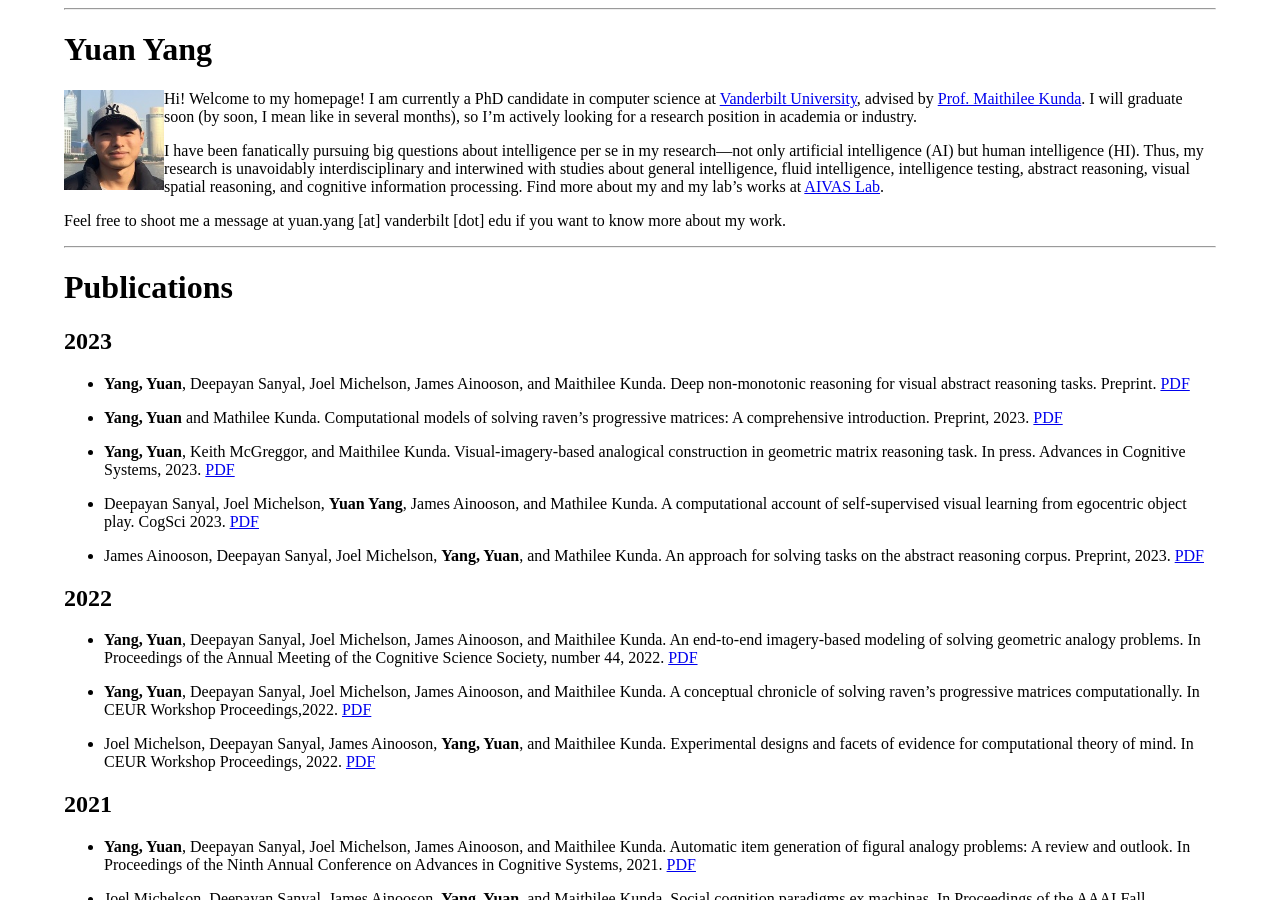
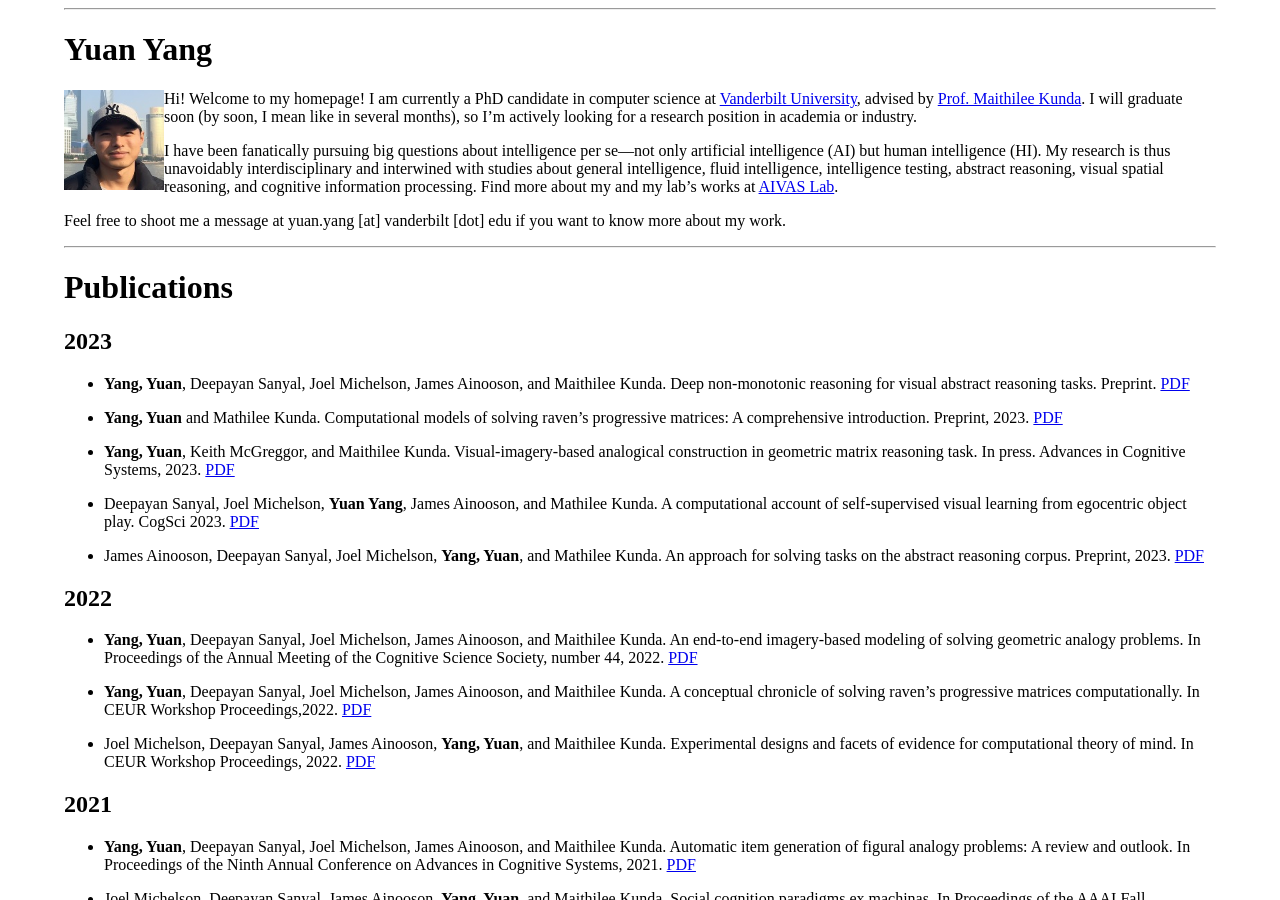
Before and after one commit to Yang-Yuan/Yang-Yuan.github.io, a Jekyll site: the page built from docs/index.md, in a window 1280 px wide and 900 px high. Built offline with Jekyll 4.4.1, drawn with Linux system fonts in a browser that asks for light colours.

Commit message:
Update index.md

```diff
--- a/docs/index.md
+++ b/docs/index.md
@@ -16,7 +16,7 @@ title: Yuan Yang
 
 Hi! Welcome to my homepage! I am currently a PhD candidate in computer science at [Vanderbilt University](https://www.vanderbilt.edu/){:target="_blank"}, advised by [Prof. Maithilee Kunda](https://my.vanderbilt.edu/mkunda/){:target="_blank"}. I will graduate soon (by soon, I mean like in several months), so I'm actively looking for a research position in academia or industry.
 
-I have been fanatically pursuing big questions about intelligence per se in my research---not only artificial intelligence (AI) but human intelligence (HI). Thus, my research is unavoidably interdisciplinary and interwined with studies about general intelligence, fluid intelligence, intelligence testing, abstract reasoning, visual spatial reasoning, and cognitive information processing. Find more about my and my lab's works at [AIVAS Lab](https://my.vanderbilt.edu/aivaslab/){:target="_blank"}.
+I have been fanatically pursuing big questions about intelligence per se---not only artificial intelligence (AI) but human intelligence (HI). My research is thus unavoidably interdisciplinary and interwined with studies about general intelligence, fluid intelligence, intelligence testing, abstract reasoning, visual spatial reasoning, and cognitive information processing. Find more about my and my lab's works at [AIVAS Lab](https://my.vanderbilt.edu/aivaslab/){:target="_blank"}.
 
 Feel free to shoot me a message at yuan.yang [at] vanderbilt [dot] edu if you want to know more about my work.
 
```
